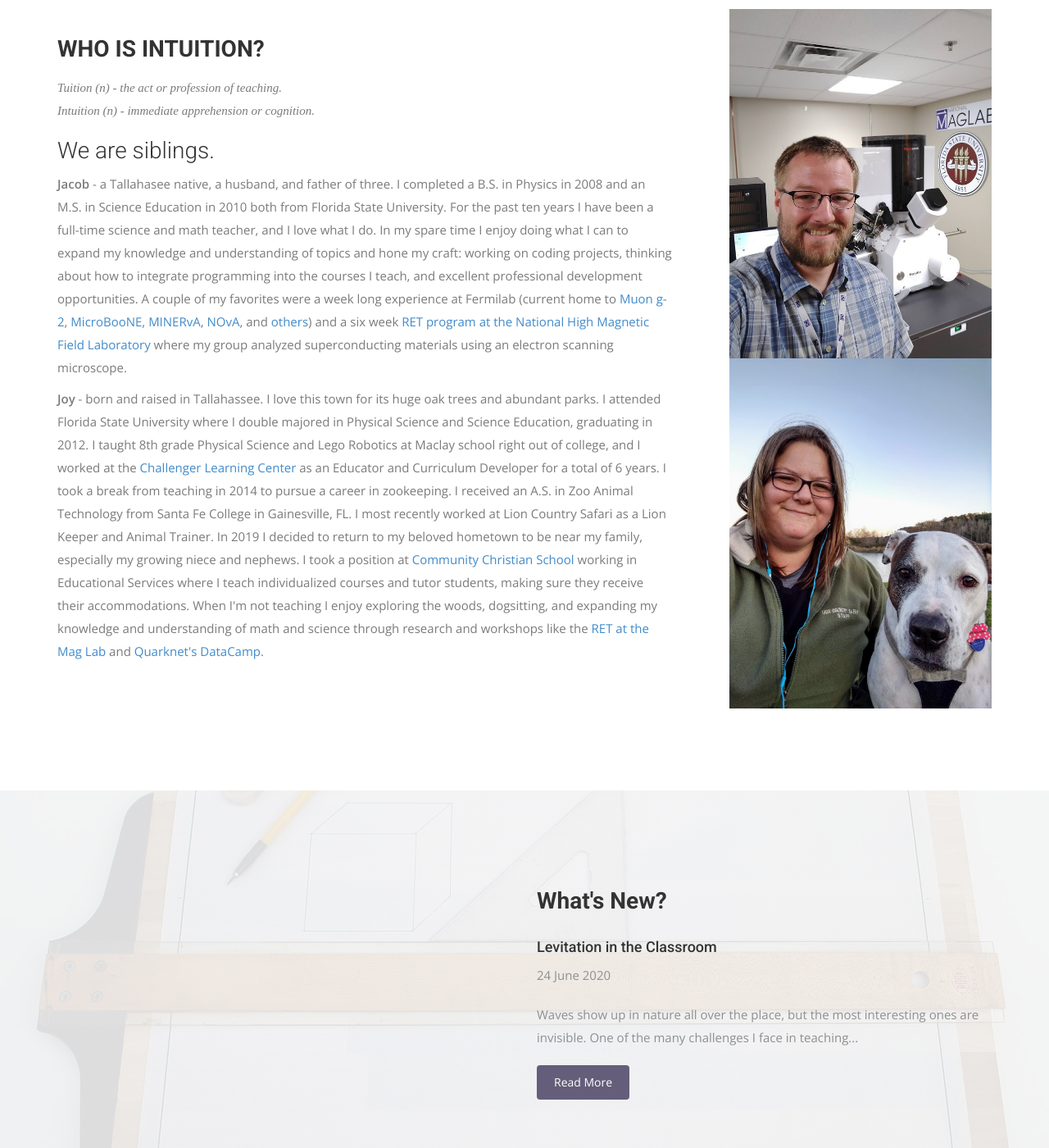
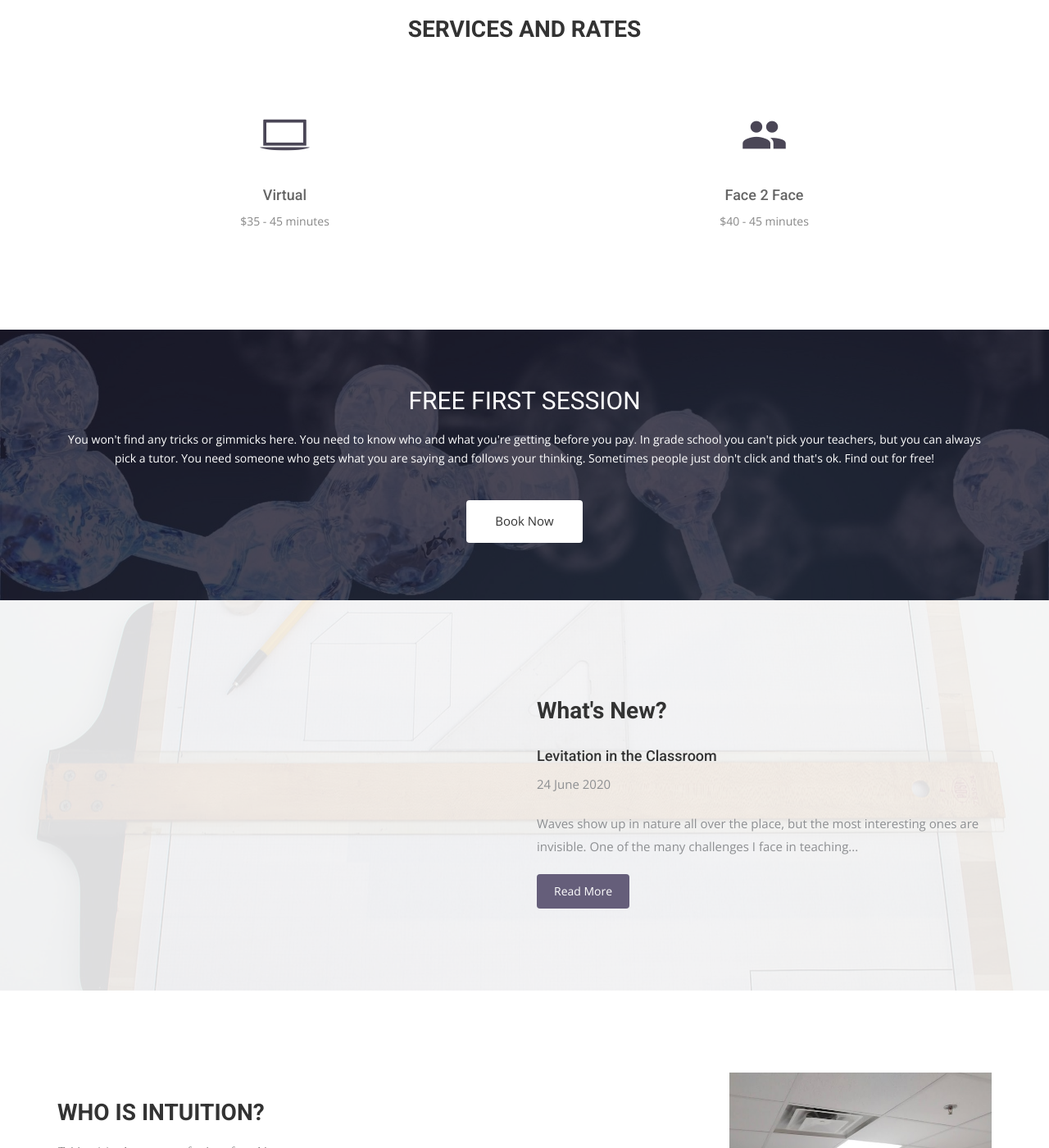
Before and after one commit to jahkobian/jahkobian.github.io, a Jekyll site: the page built from index.html, in a window 1280 px wide and 1400 px high, scrolled down 944 px. Shown: the whole window at 82% size. Built offline with Jekyll 4.4.1, drawn with Linux system fonts in a browser that asks for light colours; nearby versions of some CDN libraries; some web fonts are replaced; some of the changed text lies outside the part shown.

Commit message:
Update slider order, contact links and added testimonial

```diff
--- a/_data/testimonials.yml
+++ b/_data/testimonials.yml
@@ -2,9 +2,9 @@
   title: Mom of 8th Grader
   testimonial: "Your tutoring sessions with my son helped him to understand his math lessons. Your calm demeanor, humor, and patience provided a relaxed learning environment for him to feel comfortable and ask questions. I would definitely recommend you as a tutor!"
   image: img/item-img1.ico
-- name: Anonymous
-  title: Another Satisfied Parent
-  testimonial: "Awesome things typed here . . . Coming Soon!"
+- name: C D
+  title: High School Junior
+  testimonial: "I was struggling in AP Biology so one of my friends referred Jacob to me. Jacob had never taught AP Biology but he worked very hard to learn and then to help me learn what I was not understanding. He helped me pass the class and I am very thankful for him to take time out of his day to help tutor me."
   image: img/item-img1.ico
 - name: Anonymous
   title: Happy Parent
--- a/contact.html
+++ b/contact.html
@@ -49,13 +49,13 @@
           <h2 style="padding-bottom: 0px;">Give Us a Review!</h2>
           <ul class="social-icons" style="margin-top: 20px;">
             <li>
-              <a href="https://g.page/intuition-tallahassee?we"><i class="fa fa-google"></i></a>
+              <a href="https://g.page/intuition-tallahassee/review?rc"><i class="fa fa-google"></i></a>
             </li>
             <li>
               <a href="https://www.yelp.com/biz/intuition-tallahassee"><i class="fa fa-yelp"></i></a>
             </li>
             <li>
-              <a href="https://www.facebook.com/intuitiontutor/"><i class="fa fa-facebook-square"></i></a>
+              <a href="https://www.facebook.com/pg/intuitiontutor/reviews/?ref=page_internal"><i class="fa fa-facebook-square"></i></a>
             </li>
           </ul>
           <h2 style="padding-bottom: 10px; padding-top: 10px;">Other Ways to Connect</h2>
--- a/index.html
+++ b/index.html
@@ -16,53 +16,6 @@
       </div>
     </div>
   </div>
-</section>
-<!-- Wrapper Start -->
-<a name="about"></a>
-<section id="intro">
-  <div class="container">
-    <div class="row">
-      <div class="col-md-8 col-sm-12">
-        <div class="block">
-          <div class="section-title">
-            <h2>Who Is InTuition?</h2>
-            <p>Tuition (n) - the act or profession of teaching. <br> Intuition (n) - immediate apprehension or cognition.</p>
-          </div>
-          <h3>We are siblings.</h3>
-          <p style="padding-top: 0px;"><b>Jacob</b> - a Tallahasee native, a husband, and father of three.  I completed a B.S. in Physics in 2008 and an M.S. in Science Education in 2010 both from Florida State University.  For the past ten years I have been a full-time science and math teacher, and I love what I do.  In my spare time I enjoy doing what I can to expand my knowledge and understanding of topics and hone my craft: working on coding projects, thinking about how to integrate programming into the courses I teach, and excellent professional development opportunities.  A couple of my favorites were a week long experience at Fermilab (current home to <a href="http://muon-g-2.fnal.gov/">Muon g-2</a>, <a href="http://microboone.fnal.gov/">MicroBooNE</a>, <a href="http://minerva.fnal.gov/">MINERvA</a>, <a href="http://novaexperiment.fnal.gov/">NOvA</a>, and <a href="https://news.fnal.gov/fermilab-at-work/experiments-and-projects/">others</a>) and a six week <a href="https://nationalmaglab.org/images/education/searchable_docs/teachers/ret/2019/whittenburg_breman.pdf">RET program at the National High Magnetic Field Laboratory</a> where my group analyzed superconducting materials using an electron scanning microscope.</p>
-          <p style="padding-top: 0px;"><b>Joy</b> - born and raised in Tallahassee. I love this town for its huge oak trees and abundant parks. I attended Florida State University where I double majored in Physical Science and Science Education, graduating in 2012. I taught 8th grade Physical Science and Lego Robotics at Maclay school right out of college, and I worked at the <a href="https://www.challengertlh.com/">Challenger Learning Center</a> as an Educator and Curriculum Developer for a total of 6 years. I took a break from teaching in 2014 to pursue a career in zookeeping. I received an A.S. in Zoo Animal Technology from Santa Fe College in Gainesville, FL. I most recently worked at Lion Country Safari as a Lion Keeper and Animal Trainer. In 2019 I decided to return to my beloved hometown to be near my family, especially my growing niece and nephews. I took a position at <a href="https://myccs.org">Community Christian School</a> working in Educational Services where I teach individualized courses and tutor students, making sure they receive their accommodations. When I'm not teaching I enjoy exploring the woods, dogsitting, and expanding my knowledge and understanding of math and science through research and workshops like the <a href="https://nationalmaglab.org/images/education/searchable_docs/teachers/ret/2013/FabianSanchez_JoyBreman2013poster.pdf">RET at the Mag Lab</a> and <a href="https://quarknet.org/page/data-camp-description">Quarknet's DataCamp</a>.</p>
-        </div>
-      </div><!-- .col-md-8 close -->
-      <div class="col-md-4 col-sm-12">
-        <div class="block">
-          <img src="img/aboutjacob.jpg" alt="Jacob at MagLab with Electron Scanning Microscope">
-          <img src="img/aboutjoy.png" alt="Joy in the great outdoors!">
-        </div>
-      </div><!-- .col-md-4   close -->
-    </div>
-  </div>
-</section>
-
-<section id="feature">
-<div class="container">
-  <div class="row">
-    <div class="col-md-6 col-md-offset-6">
-      <h2>What's New?</h2>
-      {% for post in site.posts limit:1 %}
-        <div>
-          <h4>{{ post.title }}</h4>
-          <p class="post-date">
-            {{ post.date | date_to_long_string }}
-          </p>
-          <p>
-            {{ post.content | strip_html | truncatewords: 25 }}
-          </p>
-        </div>
-        <a href="{{ post.url | prepend: site.baseurl }}" class="btn btn-view-works">Read More</a>
-      {% endfor %}
-    </div>
-  </div>
-</div>
 </section>
 
 <!-- Service Start -->
@@ -107,6 +60,55 @@
     </div>
   </div>
 </section>
+
+<section id="feature">
+  <div class="container">
+    <div class="row">
+      <div class="col-md-6 col-md-offset-6">
+        <h2>What's New?</h2>
+        {% for post in site.posts limit:1 %}
+          <div>
+            <h4>{{ post.title }}</h4>
+            <p class="post-date">
+              {{ post.date | date_to_long_string }}
+            </p>
+            <p>
+              {{ post.content | strip_html | truncatewords: 25 }}
+            </p>
+          </div>
+          <a href="{{ post.url | prepend: site.baseurl }}" class="btn btn-view-works">Read More</a>
+        {% endfor %}
+      </div>
+    </div>
+  </div>
+  </section>
+
+<!-- Wrapper Start -->
+<a name="about"></a>
+<section id="intro">
+  <div class="container">
+    <div class="row">
+      <div class="col-md-8 col-sm-12">
+        <div class="block">
+          <div class="section-title">
+            <h2>Who Is InTuition?</h2>
+            <p>Tuition (n) - the act or profession of teaching. <br> Intuition (n) - immediate apprehension or cognition.</p>
+          </div>
+          <h3>We are siblings.</h3>
+          <p style="padding-top: 0px;"><b>Jacob</b> - a Tallahasee native, a husband, and father of three.  I completed a B.S. in Physics in 2008 and an M.S. in Science Education in 2010 both from Florida State University.  For the past ten years I have been a full-time science and math teacher, and I love what I do.  In my spare time I enjoy doing what I can to expand my knowledge and understanding of topics and hone my craft: working on coding projects, thinking about how to integrate programming into the courses I teach, and excellent professional development opportunities.  A couple of my favorites were a week long experience at Fermilab (current home to <a href="http://muon-g-2.fnal.gov/">Muon g-2</a>, <a href="http://microboone.fnal.gov/">MicroBooNE</a>, <a href="http://minerva.fnal.gov/">MINERvA</a>, <a href="http://novaexperiment.fnal.gov/">NOvA</a>, and <a href="https://news.fnal.gov/fermilab-at-work/experiments-and-projects/">others</a>) and a six week <a href="https://nationalmaglab.org/images/education/searchable_docs/teachers/ret/2019/whittenburg_breman.pdf">RET program at the National High Magnetic Field Laboratory</a> where my group analyzed superconducting materials using an electron scanning microscope.</p>
+          <p style="padding-top: 0px;"><b>Joy</b> - born and raised in Tallahassee. I love this town for its huge oak trees and abundant parks. I attended Florida State University where I double majored in Physical Science and Science Education, graduating in 2012. I taught 8th grade Physical Science and Lego Robotics at Maclay school right out of college, and I worked at the <a href="https://www.challengertlh.com/">Challenger Learning Center</a> as an Educator and Curriculum Developer for a total of 6 years. I took a break from teaching in 2014 to pursue a career in zookeeping. I received an A.S. in Zoo Animal Technology from Santa Fe College in Gainesville, FL. I most recently worked at Lion Country Safari as a Lion Keeper and Animal Trainer. In 2019 I decided to return to my beloved hometown to be near my family, especially my growing niece and nephews. I took a position at <a href="https://myccs.org">Community Christian School</a> working in Educational Services where I teach individualized courses and tutor students, making sure they receive their accommodations. When I'm not teaching I enjoy exploring the woods, dogsitting, and expanding my knowledge and understanding of math and science through research and workshops like the <a href="https://nationalmaglab.org/images/education/searchable_docs/teachers/ret/2013/FabianSanchez_JoyBreman2013poster.pdf">RET at the Mag Lab</a> and <a href="https://quarknet.org/page/data-camp-description">Quarknet's DataCamp</a>.</p>
+        </div>
+      </div><!-- .col-md-8 close -->
+      <div class="col-md-4 col-sm-12">
+        <div class="block">
+          <img src="img/aboutjacob.jpg" alt="Jacob at MagLab with Electron Scanning Microscope">
+          <img src="img/aboutjoy.png" alt="Joy in the great outdoors!">
+        </div>
+      </div><!-- .col-md-4   close -->
+    </div>
+  </div>
+</section>
+
 <!-- Content Start -->
 <section id="testimonial">
   <div class="container">
@@ -153,13 +155,5 @@
         {% endif %}
       </div>
     </div>
-    <div class="row">
-      <div class="col-md-6">
-
-      </div>
-      <div class="col-md-6">
-        <div style="text-align: center" id="yelp-biz-badge-rrc-ITo-BH0TmmUudMrtACpKPg"><a href="http://yelp.com/biz/intuition-tallahassee?utm_medium=badge_star_rating_reviews&amp;utm_source=biz_review_badge" target="_blank">Check out InTuition on Yelp</a></div>    <script>(function(d, t) {var g = d.createElement(t);var s = d.getElementsByTagName(t)[0];g.id = "yelp-biz-badge-script-rrc-ITo-BH0TmmUudMrtACpKPg";g.src = "//yelp.com/biz_badge_js/en_US/rrc/ITo-BH0TmmUudMrtACpKPg.js";s.parentNode.insertBefore(g, s);}(document, 'script'));</script>
-      </div>
-      </div>
   </div>
 </section>
```
